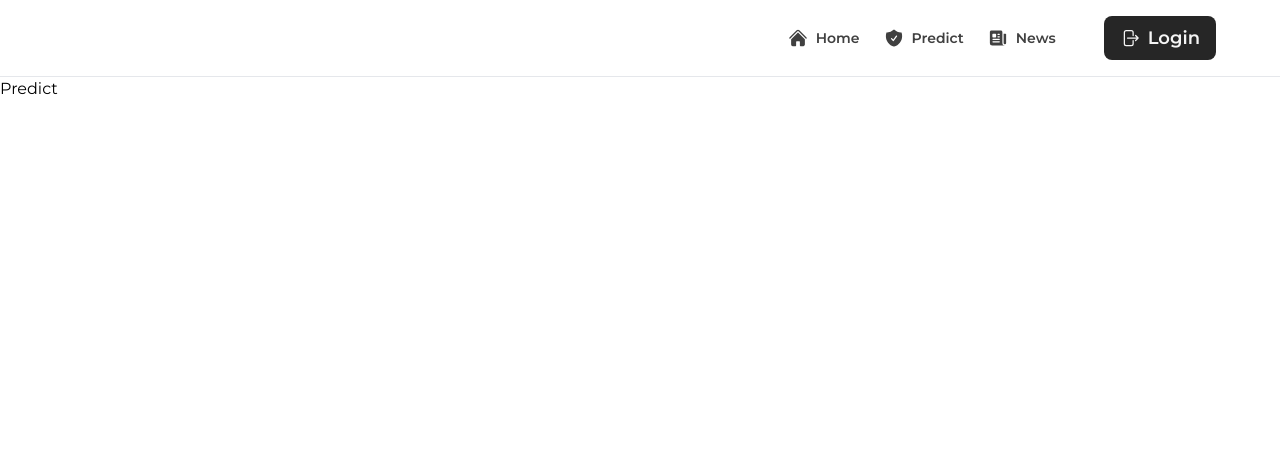
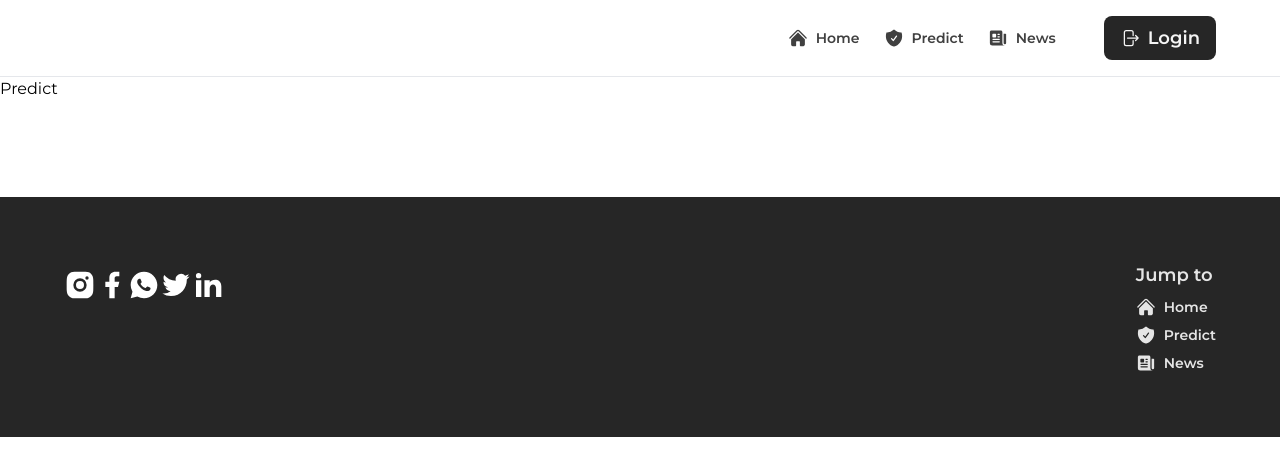
Before and after one commit to gdapriana/diadetect, a Next.js app in the folder web-client/: page /predict in a window 1280 px wide. Shown: the top 476 px of the page. Built offline with nearby package versions, Linux system fonts and the light colour scheme.

Commit message:
👣 Footer design

```diff
--- a/web-client/package.json
+++ b/web-client/package.json
@@ -17,7 +17,8 @@
     "next-auth": "^4.24.5",
     "prisma": "^5.7.1",
     "react": "^18",
-    "react-dom": "^18"
+    "react-dom": "^18",
+    "react-icons": "^4.12.0"
   },
   "devDependencies": {
     "@types/node": "^20",
--- a/web-client/src/app/layout.tsx
+++ b/web-client/src/app/layout.tsx
@@ -2,6 +2,7 @@ import type { Metadata } from "next";
 import { Inter } from "next/font/google";
 import "./globals.css";
 import Navbar from "@/components/globals/header/Navbar";
+import Footer from "@/components/globals/footer/Footer";
 
 const inter = Inter({ subsets: ["latin"] });
 
@@ -21,6 +22,7 @@ export default function RootLayout({
         <div className="w-full" id="_container">
           <Navbar />
           {children}
+          <Footer />
         </div>
       </body>
     </html>
--- /dev/null
+++ b/web-client/src/components/globals/footer/Footer.tsx
@@ -0,0 +1,27 @@
+import FooterBrand from "@/components/globals/footer/FooterBrand";
+import metadata from "@/data/global";
+import Navigations from "@/components/globals/footer/Navigations";
+
+const Footer = () => {
+  return (
+    <div
+      id="_navbar_root"
+      className="w-full bg-neutral-800 z-10 mt-24 flex justify-center items-center"
+    >
+      <div
+        className="w-full max-w-6xl py-16 mx-12 gap-8 flex-wrap md:gap-12 flex justify-between items-start"
+        id="_navbar_wrapper"
+      >
+        <FooterBrand
+          name={metadata.brand.name as string}
+          link={metadata.brand.link as string}
+          social={metadata.social}
+        />
+
+        <Navigations navigations={metadata.navigations} />
+      </div>
+    </div>
+  );
+};
+
+export default Footer;
--- /dev/null
+++ b/web-client/src/components/globals/footer/FooterBrand.tsx
@@ -0,0 +1,58 @@
+import Link from "next/link";
+import {
+  RiInstagramFill,
+  RiFacebookFill,
+  RiWhatsappFill,
+  RiTwitterFill,
+  RiLinkedinFill,
+} from "react-icons/ri";
+
+const FooterBrand = ({
+  name,
+  link,
+  social,
+}: {
+  name: string;
+  link: string;
+  social: { name: string; username: string; link: string }[];
+}) => {
+  return (
+    <div className="flex flex-1 flex-col gap-2 justify-center items-start">
+      <Link href={link} className="md:text-xl font-bold text-neutral-200">
+        {name}
+      </Link>
+      <div className="flex justify-center items-center">
+        {social.map(
+          (
+            item: { name: string; username: string; link: string },
+            index: number,
+          ) => {
+            return (
+              <Link
+                href={item.link}
+                key={index}
+                className="text-white flex justify-center items-center"
+              >
+                {item.name === "instagram" ? (
+                  <RiInstagramFill fontSize="2rem" />
+                ) : item.name === "facebook" ? (
+                  <RiFacebookFill fontSize="2rem" />
+                ) : item.name === "whatsapp" ? (
+                  <RiWhatsappFill fontSize="2rem" />
+                ) : item.name === "twitter" ? (
+                  <RiTwitterFill fontSize="2rem" />
+                ) : item.name === "linkedin" ? (
+                  <RiLinkedinFill fontSize="2rem" />
+                ) : (
+                  ""
+                )}
+              </Link>
+            );
+          },
+        )}
+      </div>
+    </div>
+  );
+};
+
+export default FooterBrand;
--- /dev/null
+++ b/web-client/src/components/globals/footer/Navigations.tsx
@@ -0,0 +1,45 @@
+import {
+  HomeIcon,
+  ShieldCheckIcon,
+  NewspaperIcon,
+  ExclamationCircleIcon,
+} from "@heroicons/react/24/solid";
+import Link from "next/link";
+
+const Navigations = ({
+  navigations,
+}: {
+  navigations: { name: string; link: string }[];
+}) => {
+  return (
+    <div className="flex justify-center items-start flex-col gap-2">
+      <h1 className="text-neutral-200 font-semibold text-lg">Jump to</h1>
+      <div className="flex justify-center items-start flex-col gap-2">
+        {navigations.map(
+          (item: { name: string; link: string }, index: number) => {
+            return (
+              <Link
+                href={item.link}
+                key={index}
+                className="text-neutral-200 gap-1 md:gap-2 flex text-sm justify-center items-center font-semibold"
+              >
+                {item.name === "Home" ? (
+                  <HomeIcon className="md:w-5 w-4" />
+                ) : item.name === "Predict" ? (
+                  <ShieldCheckIcon className="md:w-5 w-4" />
+                ) : item.name === "News" ? (
+                  <NewspaperIcon className="md:w-5 w-4" />
+                ) : (
+                  <ExclamationCircleIcon className="md:w-5 w-4" />
+                )}
+                {item.name}
+              </Link>
+            );
+          },
+        )}
+      </div>
+    </div>
+  );
+};
+
+export default Navigations;
--- a/web-client/src/components/globals/header/Navbar.tsx
+++ b/web-client/src/components/globals/header/Navbar.tsx
@@ -1,4 +1,4 @@
-import metadata from "@/data/header";
+import metadata from "@/data/global";
 import NavBrand from "@/components/globals/header/NavBrand";
 import Navigations from "@/components/globals/header/Navigations";
 import LoginBtn from "@/components/globals/header/LoginBtn";
@@ -14,7 +14,7 @@ const Navbar = (): any => {
         className="w-full max-w-6xl py-4 mx-8 gap-2 md:gap-12 flex justify-between items-center"
         id="_navbar_wrapper"
       >
-        <NavBrand name={metadata.navbrand.name} link={metadata.navbrand.link} />
+        <NavBrand name={metadata.brand.name} link={metadata.brand.link} />
         <Hamburger />
         <Navigations navigations={metadata.navigations} />
         <LoginBtn login={metadata.login} />
--- /dev/null
+++ b/web-client/src/data/global.ts
@@ -0,0 +1,44 @@
+const metadata = {
+  brand: {
+    name: process.env.PUBLIC_NEXT_APP,
+    link: "/",
+  },
+  navigations: [
+    { name: "Home", link: "/" },
+    { name: "Predict", link: "/predict" },
+    { name: "News", link: "/news" },
+  ],
+  login: {
+    name: "Login",
+    link: "/login",
+  },
+  social: [
+    {
+      name: "instagram",
+      username: "@diadetectig",
+      link: "https://www.instagtam.com/diadetect",
+    },
+    {
+      name: "facebook",
+      username: "@diadetectfb",
+      link: "https://www.facebook.com/diadetect",
+    },
+    {
+      name: "whatsapp",
+      username: "@diadetectwa",
+      link: "https://www.whatapp.com/diadetect",
+    },
+    {
+      name: "twitter",
+      username: "@diadetectx",
+      link: "https://www.x.com/diadetect",
+    },
+    {
+      name: "linkedin",
+      username: "@diadetectld",
+      link: "https://www.linkedin.com/diadetect",
+    },
+  ],
+};
+
+export default metadata;
--- a/web-client/src/data/header.ts
+++ /dev/null
@@ -1,17 +0,0 @@
-const metadata = {
-  navbrand: {
-    name: process.env.PUBLIC_NEXT_APP,
-    link: "/",
-  },
-  navigations: [
-    { name: "Home", link: "/" },
-    { name: "Predict", link: "/predict" },
-    { name: "News", link: "/news" },
-  ],
-  login: {
-    name: "Login",
-    link: "/login",
-  },
-};
-
-export default metadata;
```
Also changed, not shown: 1 other file (tests, documents, lock files or other folders).
